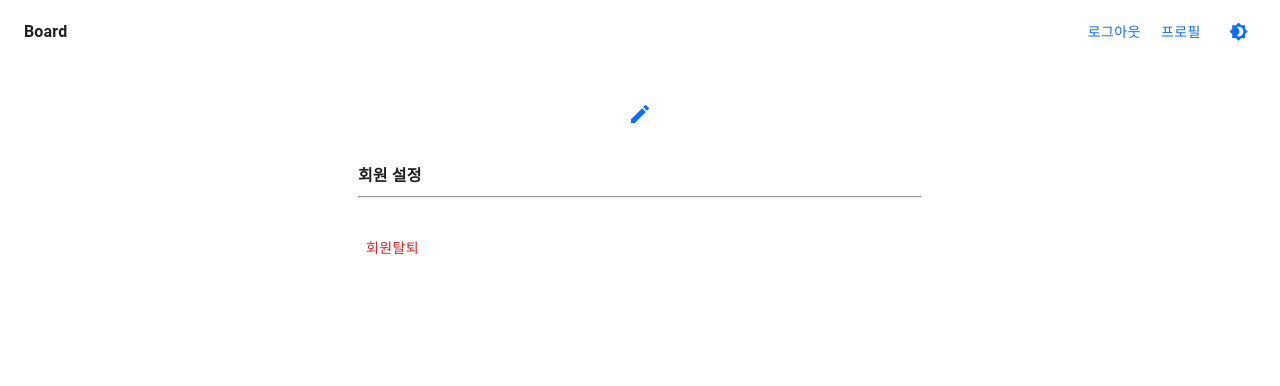
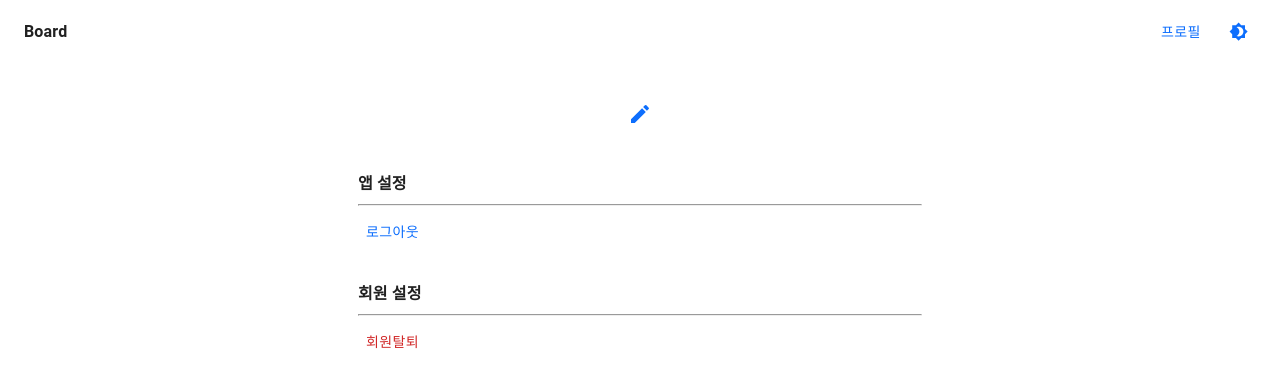
Before and after one commit to testprocess/board, a React (Create React App) app in the folder client/: page /profile in a window 1280 px wide. Shown: the top 386 px of the page. Built offline with nearby package versions, Linux system fonts and the light colour scheme; no server answers; the HTML template or start-up script is replaced by a standard one.

Commit message:
feat: change navbar color

```diff
--- a/client/src/components/MyProfile.tsx
+++ b/client/src/components/MyProfile.tsx
@@ -34,23 +34,26 @@ function Profile() {
             </Grid>
             <Grid item xs={10} md={6} sx={{ marginTop: "6rem" }}>
                 <Navbar>
-                    <Button onClick={handleClickLogout}>로그아웃</Button>
                     <Link to={'/profile'}>
                         <Button variant="text" disableElevation>프로필</Button>
                     </Link>
-
                 </Navbar>
 
                 <ProfileDisplayName></ProfileDisplayName>
 
 
-                <br />
-                <b>회원 설정</b>
-                <hr />
+                <Box sx={{ marginTop: '2rem' }}>
+                    <b>앱 설정</b>
+                    <hr />
+                    <Button onClick={handleClickLogout}>로그아웃</Button>
+                </Box>
 
-                <br />
+                <Box sx={{ marginTop: '2rem' }}>
+                    <b>회원 설정</b>
+                    <hr />
+                    <Button sx={{ color: "#d12828" }} onClick={handleWithdrawal}>회원탈퇴</Button>
+                </Box>
 
-                <Button sx={{ color: "#d12828" }} onClick={handleWithdrawal}>회원탈퇴</Button>
 
             </Grid>
             <Grid item xs md>
--- a/client/src/components/Navbar.tsx
+++ b/client/src/components/Navbar.tsx
@@ -12,7 +12,8 @@ function Navbar(props) {
     const dispatch = useDispatch();
 
     const isDarkmode = useSelector((state: any) => state.app.isDarkmode);
-    const colorMode = isDarkmode == false ? 'rgba(255,255,255,0.7)' : 'rgba(0,0,0,0.7)'
+    const colorMode = isDarkmode == false ? 'rgba(255,255,255,0.7)' : 'rgba(18, 18, 18,0.7)'
+    const blurBackground = { backdropFilter: "blur(8px)", backgroundColor: colorMode, boxShadow: "none", backgroundImage: "none" }
 
     const toggleColorMode = () => {
         dispatch(toggleDarkmode({
@@ -27,7 +28,7 @@ function Navbar(props) {
 
     return (
         <Box sx={{ flexGrow: 1, width: '100%' }} >
-          <AppBar position="fixed" sx={{ backdropFilter: "blur(8px)", backgroundColor: colorMode, boxShadow: "none" }}>
+          <AppBar position="fixed" sx={{ ...blurBackground }}>
             <Toolbar>
               <Typography component="div" color="text.primary" onClick={handleTitleClick} sx={{ flexGrow: 1, fontSize: "1rem" }}>
                 <Link to={'/'}>
```
Also changed, not shown: 1 other file (tests, documents, lock files or other folders).
